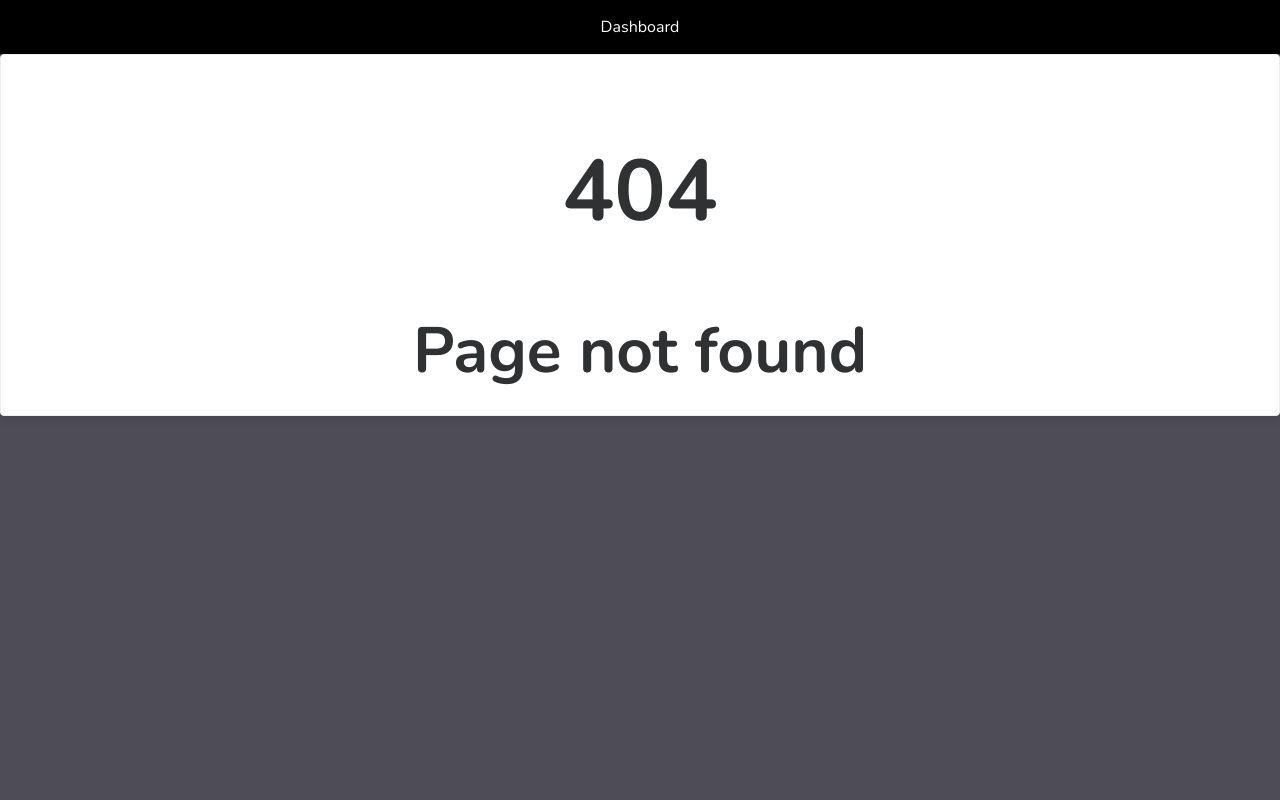
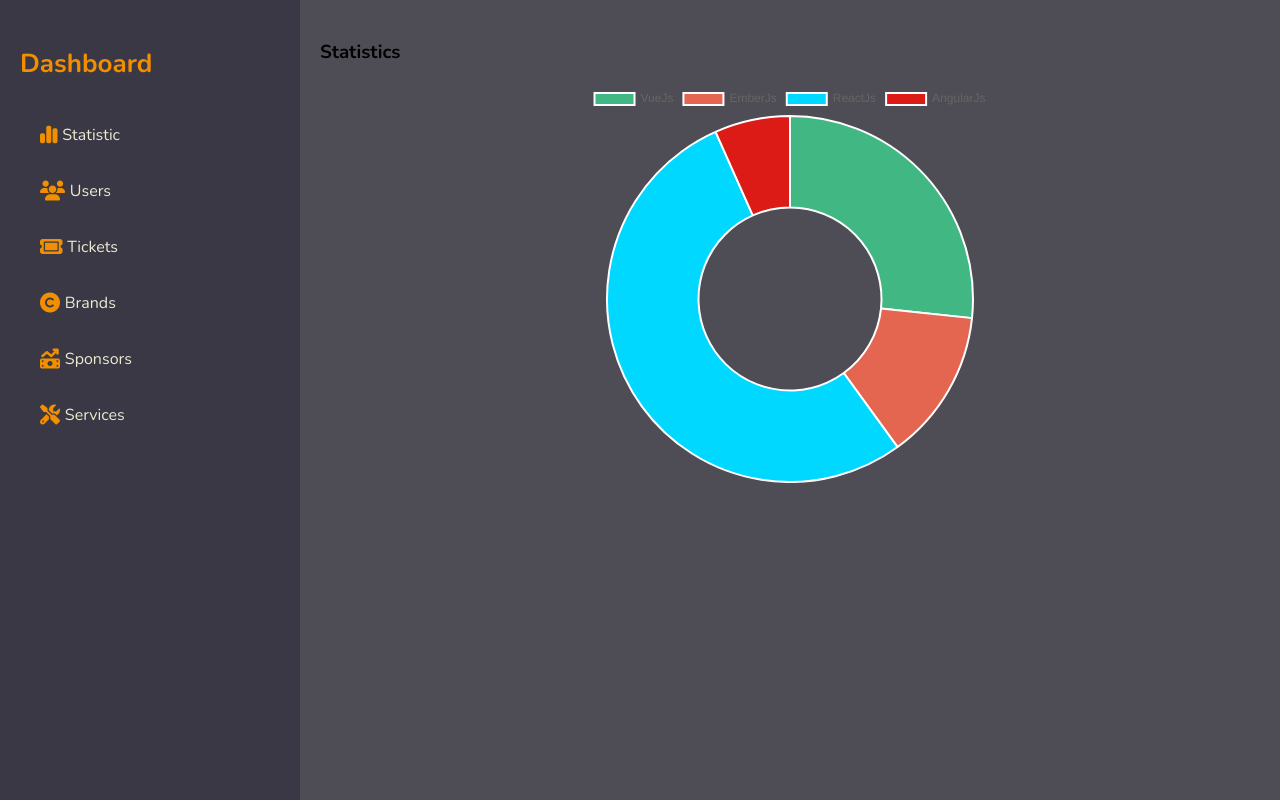
Before and after one commit to MarcelPascaru/Company-Bussines, a Vue app: page /statistics in a window 1280 px wide. Before the commit this address had no page. Built offline with nearby package versions, Linux system fonts and the light colour scheme.

Commit message:
Install chartjs plugin, create chart example

```diff
--- a/package.json
+++ b/package.json
@@ -9,11 +9,13 @@
   },
   "dependencies": {
     "axios": "^1.1.3",
+    "chart.js": "^3.9.1",
     "core-js": "^3.8.3",
     "element-ui": "^2.15.10",
     "sass": "^1.56.0",
     "sass-loader": "^13.1.0",
     "vue": "^2.6.14",
+    "vue-chartjs": "^4.1.2",
     "vue-router": "^3.6.5"
   },
   "devDependencies": {
--- a/src/components/ExampleComponent.vue
+++ /dev/null
@@ -1,14 +0,0 @@
-<template>
-    <div class="container">
-        <h1>Hello)</h1>
-    </div>
-</template>
-
-<script>
-    export default {
-        name: 'ExampleComponent',
-        mounted() {
-            console.log('Component mounted.')
-        }
-    }
-</script>
--- a/src/router/routes.js
+++ b/src/router/routes.js
@@ -1,6 +1,5 @@
-import ExampleComponent from '../components/ExampleComponent';
 import Dashboard from '../view/Dashboard';
-import Home from '../view/Home';
+import StatisticsView from '../view/statistics/Statistics';
 import Users from '../view/users/Users';
 import UserDetails from '../components/users/UserDetailsComponent';
 import Error from '../view/Error';
@@ -16,24 +15,14 @@ import ServiceDetails from '../components/services/ServicesDetailsComponent';
 export default [
     {
         path: '/',
-        name: 'HomeView',
-        redirect: {name: 'Login'},
-        component: Home,
-        meta: {
-            guard: "guest"
-        },
-
-    },
-    {
-        path: '/dashboard',
         component: Dashboard,
         name: 'DashboardView',
-        redirect: { name: 'ExampleComponent' },
+        redirect: { name: 'StatisticsView' },
         children: [
             {
-              path: '/example',
-              component: ExampleComponent,
-              name: 'ExampleComponent'
+              path: '/statistics',
+              component: StatisticsView,
+              name: 'StatisticsView'
             },
             {
                 path: '/users',
--- a/src/view/Sidebar.vue
+++ b/src/view/Sidebar.vue
@@ -9,7 +9,7 @@
         >
             <h1 class="sidebar-title">Dashboard</h1>
 
-            <el-menu-item class="sidebar-item" index="1" :route="{ name: 'ExampleComponent' }">
+            <el-menu-item class="sidebar-item" index="1" :route="{ name: 'StatisticsView' }">
                 <div class="name-box">
                     <i class="icon fa-solid fa-chart-simple"></i>
                     <span>Statistic</span>
--- /dev/null
+++ b/src/view/statistics/Statistics.vue
@@ -0,0 +1,83 @@
+<template>
+  <div>
+    <h1>Statistics</h1>
+    <doughnut :chart-options="chartOptions"
+         :chart-data="chartData"
+         :chart-id="chartId"
+         :dataset-id-key="datasetIdKey"
+         :plugins="plugins"
+         :css-classes="cssClasses"
+         :styles="styles"
+         :width="400"
+         :height="400">
+    </doughnut>
+  </div>
+</template>
+
+<script>
+import {Doughnut} from 'vue-chartjs/legacy';
+import {
+  Chart as ChartJS,
+  Title,
+  Tooltip,
+  Legend,
+  ArcElement,
+  CategoryScale
+} from 'chart.js'
+
+ChartJS.register(Title, Tooltip, Legend, ArcElement, CategoryScale)
+
+export default {
+  name: "StatisticsView",
+  components: {
+    Doughnut
+  },
+  props: {
+    chartId: {
+      type: String,
+      default: 'doughnut-chart'
+    },
+    datasetIdKey: {
+      type: String,
+      default: 'label'
+    },
+    width: {
+      type: Number,
+      default: 400
+    },
+    height: {
+      type: Number,
+      default: 400
+    },
+    cssClasses: {
+      default: '',
+      type: String
+    },
+    styles: {
+      type: Object,
+      default: () => {}
+    },
+    plugins: {
+      type: Array,
+      default: () => []
+    }
+  },
+  data() {
+    return {
+      chartData: {
+        labels: ['VueJs', 'EmberJs', 'ReactJs', 'AngularJs'],
+        datasets: [
+          {
+            backgroundColor: ['#41B883', '#E46651', '#00D8FF', '#DD1B16'],
+            data: [40, 20, 80, 10]
+          }
+        ]
+      },
+      chartOptions: {
+        responsive: true,
+        maintainAspectRatio: false
+      }
+    }
+  }
+}
+</script>
```
Also changed, not shown: 1 other file (tests, documents, lock files or other folders).
